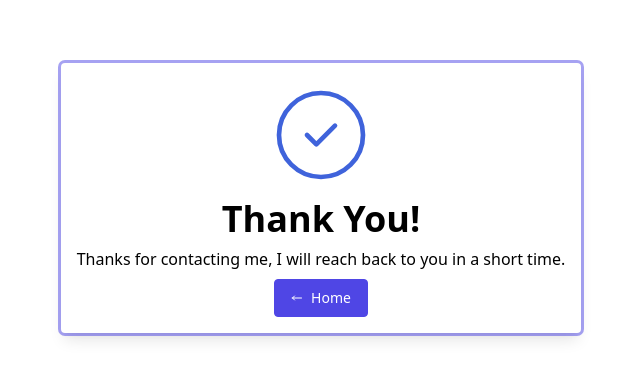
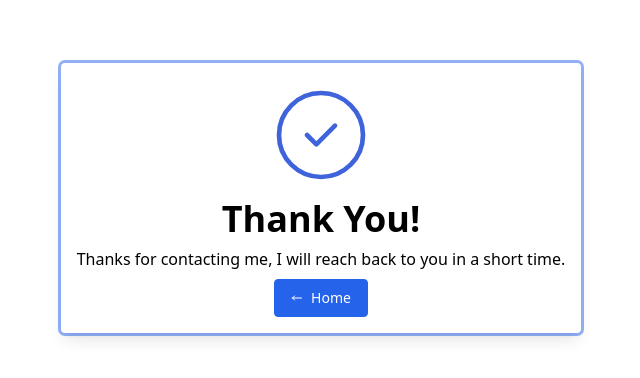
Before and after one commit to Analog-ng/Oluwabamise, a website: page thankyou.html in a window 1280 px wide. Shown: the part 202-580 px from the top of the page, without its empty margins (319-959 px from the left). Drawn offline with nearby package versions, Linux system fonts and the light colour scheme.

Commit message:
Update thankyou.html

```diff
--- a/thankyou.html
+++ b/thankyou.html
@@ -10,8 +10,8 @@
 </head>
 
 <body>
-    <div class="flex items-center justify-center h-screen">
-        <div class="p-4 rounded shadow-lg ring ring-indigo-600/50">
+    <div class=" m-4 md:m-0 flex items-center justify-center h-screen">
+        <div class="p-4 rounded shadow-lg ring ring-blue-600/50">
             <div class="flex flex-col items-center space-y-2">
                 <svg xmlns="http://www.w3.org/2000/svg" class="text-[#3f63db] w-28 h-28" fill="none" viewBox="0 0 24 24"
                     stroke="currentColor" stroke-width="1">
@@ -20,8 +20,8 @@
                 </svg>
                 <h1 class="text-4xl font-bold">Thank You!</h1>
                 <p>Thanks for contacting me, I will reach back to you in a short time.</p>
-                <a href="./index.html"
-                    class="inline-flex items-center px-4 py-2 text-white bg-indigo-600 border border-indigo-600 rounded hover:bg-indigo-700 focus:outline-none focus:ring">
+                <a href="https://tunjibamise.tech/"
+                    class="inline-flex items-center px-4 py-2 mt-4 text-white bg-blue-600 border border-blue-600 rounded hover:bg-blue-700 focus:outline-none focus:ring">
                     <svg xmlns="http://www.w3.org/2000/svg" class="w-3 h-3 mr-2" fill="none" viewBox="0 0 24 24"
                         stroke="currentColor" stroke-width="2">
                         <path stroke-linecap="round" stroke-linejoin="round" d="M7 16l-4-4m0 0l4-4m-4 4h18" />
```
